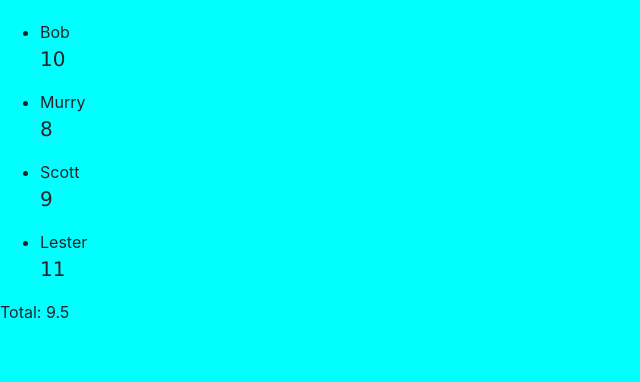
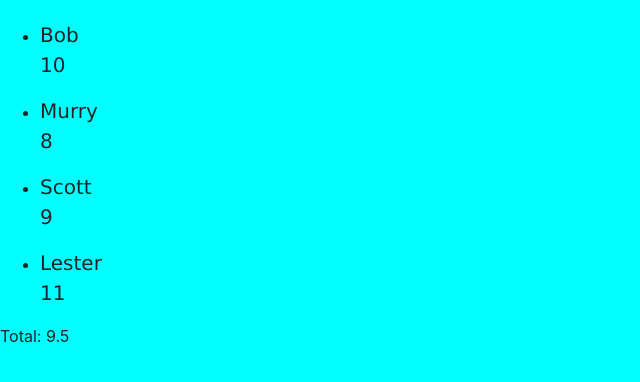
Before and after one commit to rzacher/vote, a website: page app/index.html in a window 1280 px wide. Shown: the whole page, without its empty margins (0-640 px from the left). Drawn offline with nearby package versions, Linux system fonts and the light colour scheme.

Commit message:
added more css

```diff
--- a/app/app.css
+++ b/app/app.css
@@ -10,3 +10,8 @@ p {
     font-family: verdana;
     font-size: 20px;
 }
+
+span {
+    font-family: verdana;
+    font-size: 20px;
+}
```
